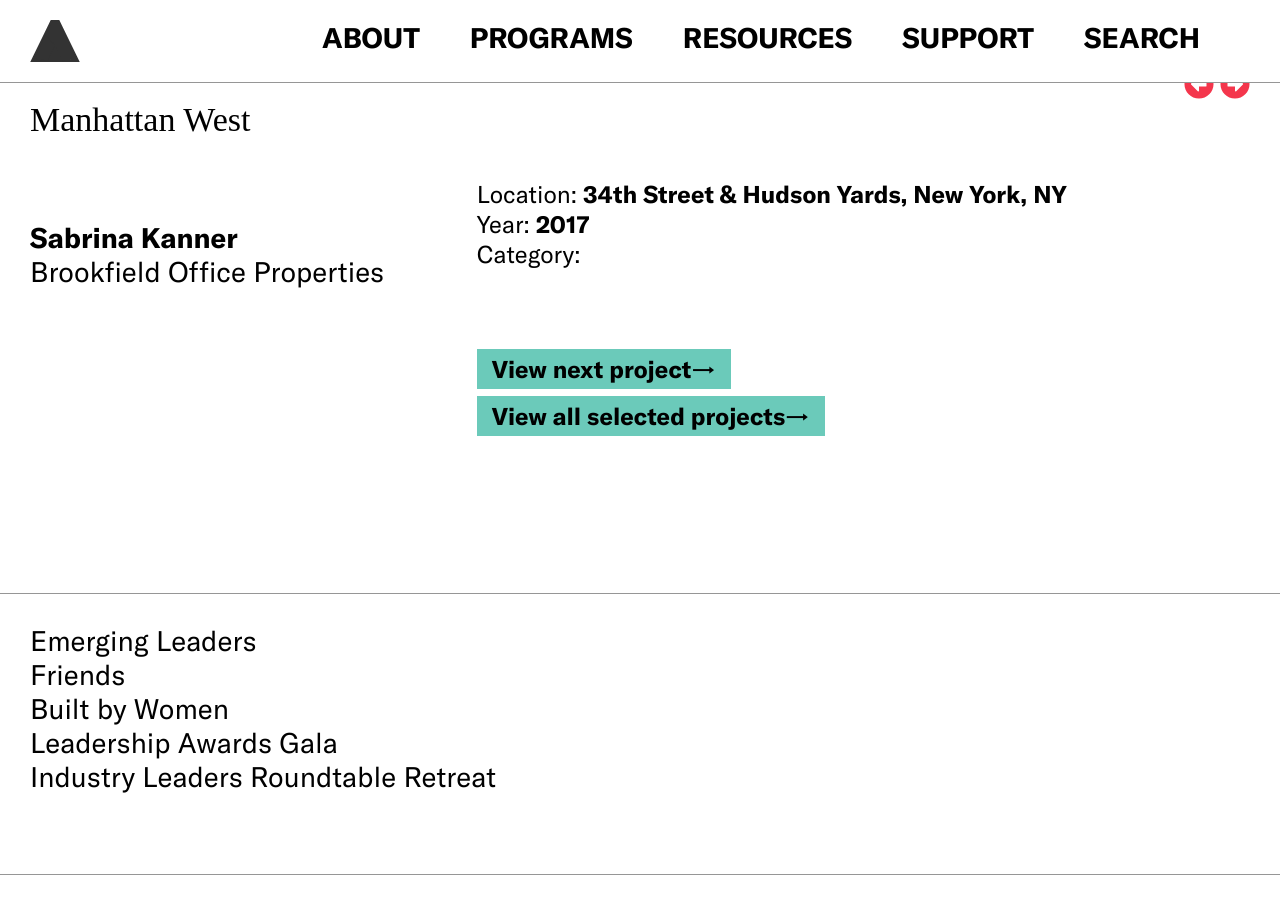
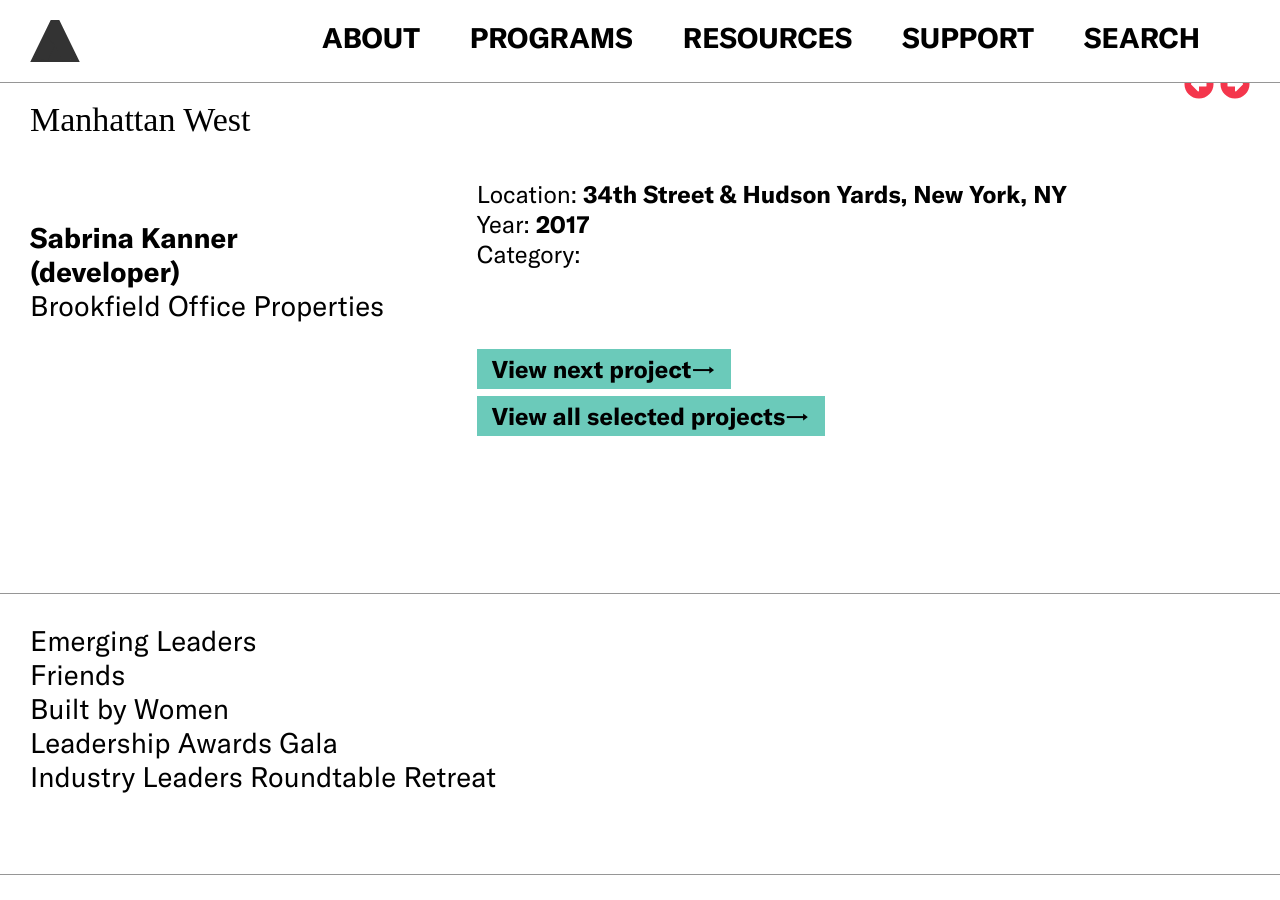
Before and after one commit to jengalas/bwaf-bbw, a Jekyll site: the page built from _bbw-projects/manhattan-west.md, in a window 1280 px wide and 900 px high, scrolled down 478 px. Built offline with Jekyll 4.4.1, drawn with Linux system fonts in a browser that asks for light colours; some web fonts are replaced.

Commit message:
Update from Forestry.io Chun Schlesinger-Fried updated _bbw-projects/manhattan-west.md

```diff
--- a/_bbw-projects/manhattan-west.md
+++ b/_bbw-projects/manhattan-west.md
@@ -5,7 +5,7 @@
 project_categories: []
 title: Manhattan West
 architects:
-- title: Sabrina Kanner
+- title: Sabrina Kanner (developer)
   role: 'Brookfield Office Properties '
 location: 34th Street & Hudson Yards, New York, NY
 year: 2017
```
